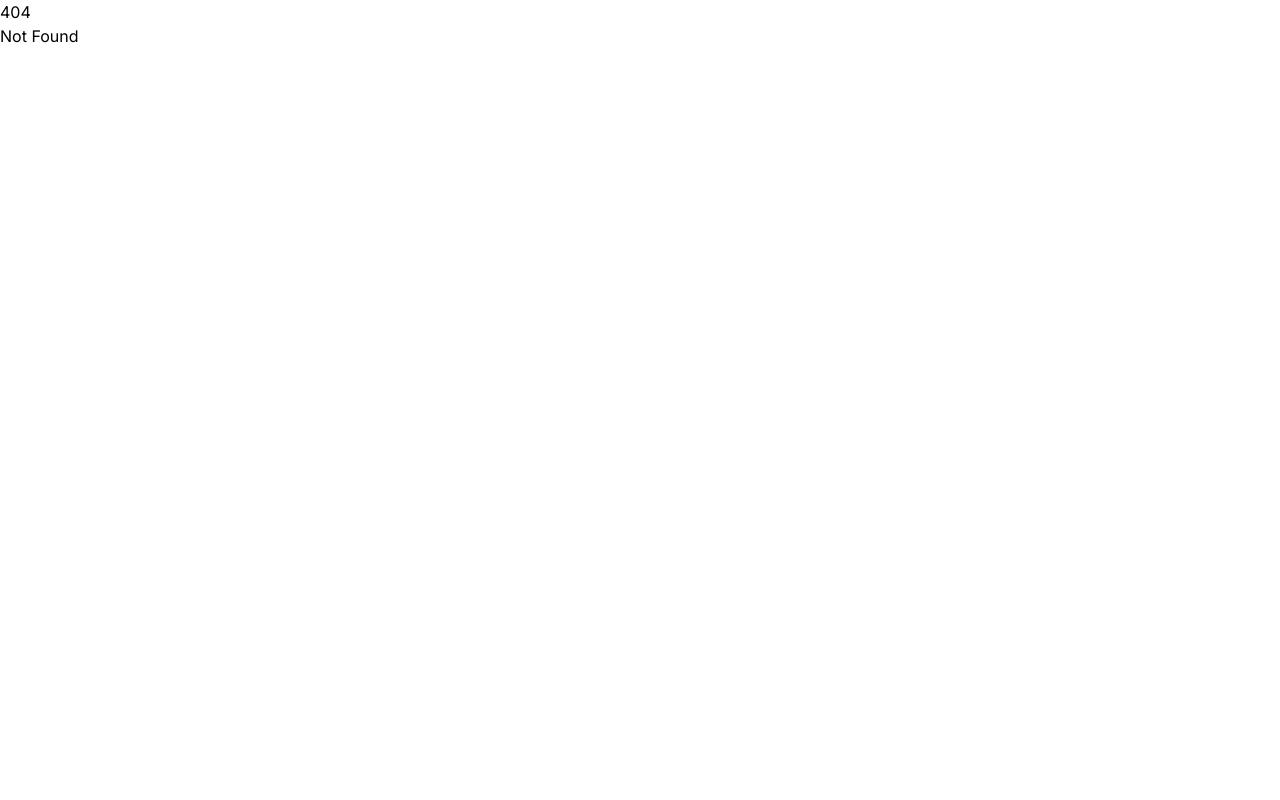
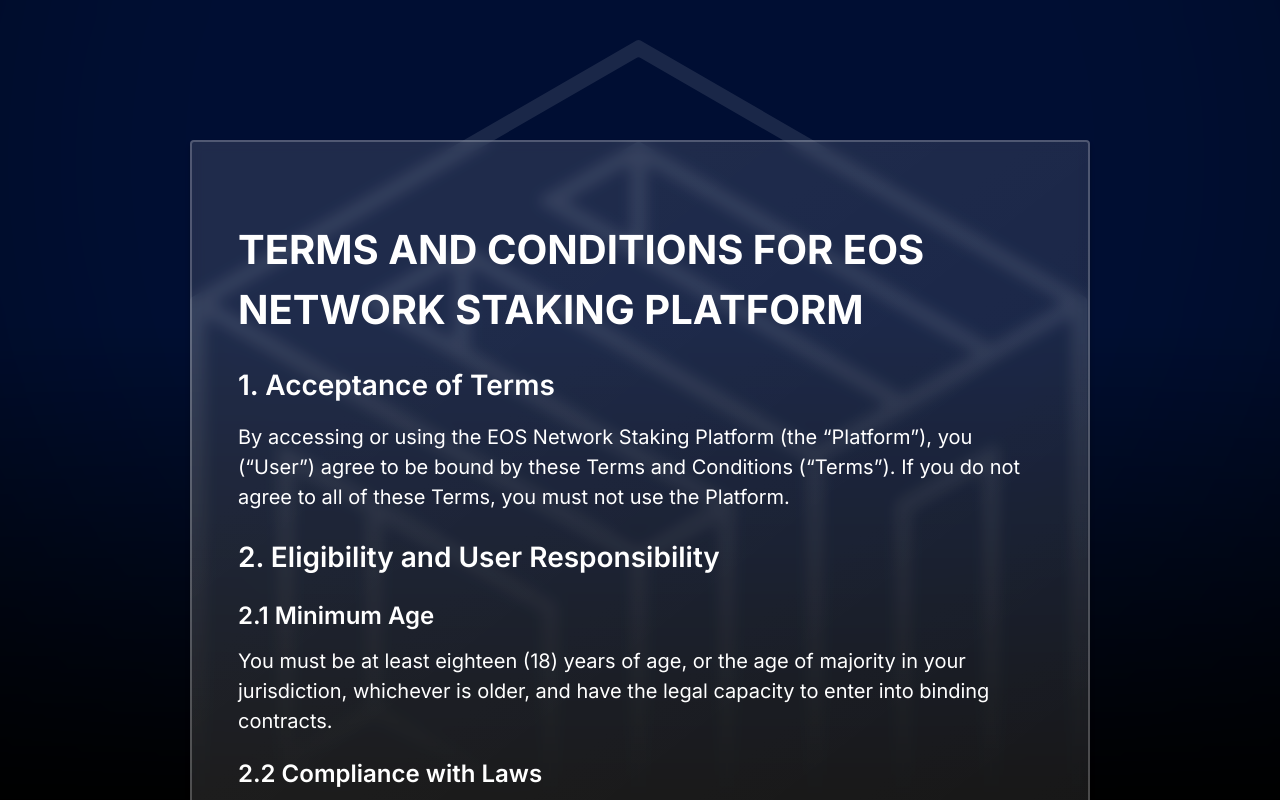
Before and after one commit to eosnetworkfoundation/rex-staking-portal, a SvelteKit app: page /terms in a window 1280 px wide. Before the commit this address had no page. Shown: the top 800 px of the page. Built offline with nearby package versions, Linux system fonts and the light colour scheme.

Commit message:
add terms

```diff
--- a/src/lib/wharf.ts
+++ b/src/lib/wharf.ts
@@ -431,7 +431,7 @@
     static claimableBalances(){
         const now = +new Date();
         return get(unstakingBalances).filter(x => {
-            return +x.date < now;
+            return +x.date <= now;
         });
     }
 
--- a/src/routes/+page.svelte
+++ b/src/routes/+page.svelte
@@ -64,6 +64,10 @@
             <Stats />
         {/if}
 
+        <section class="mt-2 text-white flex justify-center items-center text-xs">
+            <p>By using this site you are agreeing to the <a href="/terms" target="_blank" class="underline">Terms & Conditions</a>
+        </section>
+
 
         {#if !$account}
             <GetWallet />
--- /dev/null
+++ b/src/routes/terms/+page.svelte
@@ -0,0 +1,143 @@
+<script lang="ts">
+    import BackgroundOverlay from "$lib/components/BackgroundOverlay.svelte";
+    import BlurryBg from "$lib/components/BlurryBg.svelte";
+    import GlassBox from "$lib/components/GlassBox.svelte";
+</script>
+
+<section class="bg-black w-full min-h-screen relative overflow-x-hidden px-2">
+    <BackgroundOverlay />
+    <BlurryBg />
+
+    <section style="display: flex; justify-content: center; align-items: center; flex-direction: column; padding: 2rem 0;">
+        <div style="max-width: 900px;">
+            <div style="width: 10px; height: 100px;"></div>
+            <GlassBox class="mt-2 overflow-hidden">
+                <h1>TERMS AND CONDITIONS FOR EOS NETWORK STAKING PLATFORM</h1>
+
+                <h2>1. Acceptance of Terms</h2>
+                <p>By accessing or using the EOS Network Staking Platform (the “Platform”), you (“User”) agree to be bound by these Terms and Conditions (“Terms”). If you do not agree to all of these Terms, you must not use the Platform.</p>
+
+                <h2>2. Eligibility and User Responsibility</h2>
+                <h3>2.1 Minimum Age</h3>
+                <p>You must be at least eighteen (18) years of age, or the age of majority in your jurisdiction, whichever is older, and have the legal capacity to enter into binding contracts.</p>
+
+                <h3>2.2 Compliance with Laws</h3>
+                <p>You are solely responsible for ensuring that your use of the Platform is compliant with all applicable laws, regulations, and directives in your jurisdiction.</p>
+
+                <h3>2.3 Independent Assessment</h3>
+                <p>You acknowledge that staking involves inherent risks and that you are solely responsible for conducting your own legal, financial, and tax due diligence before using the Platform.</p>
+
+                <h2>3. Account Registration and Security</h2>
+                <h3>3.1 Accurate Information</h3>
+                <p>You agree to provide accurate, current, and complete information when creating an account.</p>
+
+                <h3>3.2 Account Confidentiality</h3>
+                <p>You are responsible for maintaining the confidentiality of your account credentials and any activities that occur under your account. You must promptly notify us of any unauthorized use of your account or any other security breach.</p>
+
+                <h2>4. Staking Services Overview</h2>
+                <h3>4.1 Description</h3>
+                <p>The Platform enables Users to stake EOS tokens in exchange for potential rewards. Specific details on staking options, reward structures, and lock-up periods are provided in your user dashboard.</p>
+
+                <h3>4.2 No Guarantee of Earnings</h3>
+                <p>All staking opportunities are provided on an “as-available” basis, and we do not guarantee any specific return or profit.</p>
+
+                <h3>4.3 No Financial Advice</h3>
+                <p>Nothing on the Platform constitutes investment, financial, legal, or tax advice. You should consult qualified professionals before making any staking or investment decisions.</p>
+
+                <h2>5. Fees and Charges</h2>
+                <h3>5.1 Fee Structure</h3>
+                <p>All fees, including transaction fees, platform service fees, or other charges, are disclosed on the Platform.</p>
+
+                <h3>5.2 Payment</h3>
+                <p>You agree to pay all applicable fees related to your staking activities. We reserve the right to modify the fee structure at any time, with reasonable notice provided to Users.</p>
+
+                <h2>6. Assumption of Risk</h2>
+                <h3>6.1 Market Volatility</h3>
+                <p>You acknowledge that cryptocurrencies are subject to high market volatility. The value of staked tokens and rewards may fluctuate significantly.</p>
+
+                <h3>6.2 No Past Performance Guarantee</h3>
+                <p>Historical performance does not guarantee future results. You agree to assume all risks associated with staking, including the risk of total loss of staked tokens.</p>
+
+                <h2>7. User Conduct and Prohibited Activities</h2>
+                <h3>7.1 Prohibited Activities</h3>
+                <ul>
+                    <li>Engage in any illegal, fraudulent, or unauthorized activity;</li>
+                    <li>Attempt to gain unauthorized access to any part of the Platform;</li>
+                    <li>Disrupt or compromise the security or functionality of the Platform;</li>
+                    <li>Use the Platform to infringe upon any intellectual property or other rights.</li>
+                </ul>
+
+                <h3>7.2 Suspension or Termination</h3>
+                <p>We reserve the right to suspend or terminate your account if we reasonably believe you have violated these Terms or engaged in any prohibited activity.</p>
+
+                <h2>8. Privacy and Data Protection</h2>
+                <h3>8.1 Privacy Policy</h3>
+                <p>Our Privacy Policy explains how we collect, use, and protect your personal data. By using the Platform, you consent to such data collection and processing practices.</p>
+
+                <h3>8.2 Data Security</h3>
+                <p>We implement reasonable administrative, technical, and physical safeguards to protect your personal data. However, no method of data transmission or storage is completely secure, and we cannot guarantee absolute security.</p>
+
+                <h2>9. Disclaimers and Limitation of Liability</h2>
+                <h3>9.1 Platform Provided “As Is”</h3>
+                <p>The Platform and related services are provided on an “as-is” and “as-available” basis without warranties of any kind, either express or implied.</p>
+
+                <h2>10. Indemnification</h2>
+                <p>You agree to indemnify, defend, and hold harmless the Platform operators, and their respective affiliates, officers, directors, employees, and agents from and against any and all claims, liabilities, damages, losses, or expenses (including reasonable attorneys’ fees) arising out of or in any way connected with your use of the Platform, your breach of these Terms, or your violation of any law or the rights of any third party.</p>
+
+                <h2>11. Amendments to Terms</h2>
+                <p>We reserve the right, in our sole discretion, to modify or replace these Terms at any time. If a revision is material, we will provide advance notice through the Platform or by other reasonable means.</p>
+
+                <h2>12. Governing Law and Dispute Resolution</h2>
+                <p>These Terms shall be governed by the laws of the Province of Alberta and the federal laws of Canada applicable therein.</p>
+
+                <h2>15. Contact Information</h2>
+                <p>For questions, concerns, or disputes, please contact us at: <a href="mailto:legal@eosnetwork.com">legal@eosnetwork.com</a></p>
+
+                <p><strong>BY USING THE PLATFORM, YOU ACKNOWLEDGE THAT YOU HAVE READ, UNDERSTOOD, AND AGREED TO THESE TERMS AND CONDITIONS.</strong></p>
+            </GlassBox>
+            <section class="text-white max-w-2xl w-full px-4">
+
+            </section>
+            <div style="width: 10px; height: 100px;"></div>
+        </div>
+    </section>
+</section>
+
+<style lang="scss">
+    h1 {
+        font-size: 2.5rem;
+        font-weight: 700;
+        margin-top: 2rem;
+        margin-bottom: 1rem;
+    }
+
+    h2 {
+        font-size: 1.75rem;
+        font-weight: 600;
+        margin-top: 1.5rem;
+        margin-bottom: 1rem;
+    }
+
+    h3 {
+        font-size: 1.5rem;
+        font-weight: 600;
+        margin-top: 1.25rem;
+        margin-bottom: 0.75rem;
+    }
+
+    p {
+        font-size: 1.25rem;
+        margin-top: 0.5rem;
+        margin-bottom: 0.5rem;
+    }
+
+    ul {
+        margin-top: 0.5rem;
+        margin-bottom: 0.5rem;
+    }
+
+    a {
+        color: #00FFD1;
+        text-decoration: underline;
+    }
+</style>
```
